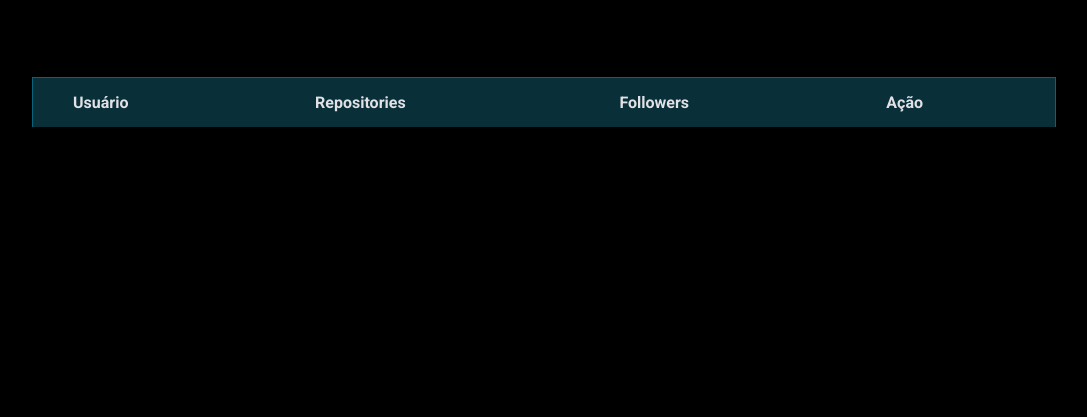
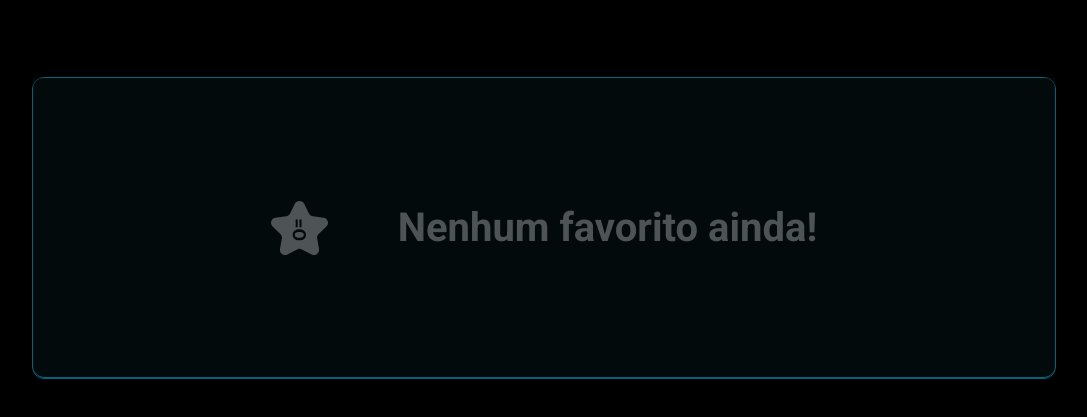
Before and after one commit to lucastdcs/GitFav, a plain HTML site: page index.html in a window 1280 px wide. Shown: the part 101-518 px from the top of the page, without its empty margins (96-1183 px from the left). Drawn offline with Linux system fonts and the light colour scheme.

Commit message:
finisehd project

```diff
--- a/index.html
+++ b/index.html
@@ -22,7 +22,9 @@
                 <label class="sr-only" for="submitUsername">Digite o GitHub username que quer favoritar</label>
                 <input type="text" id="submitUsername" placeholder="Digite o GitHub username que quer favoritar">
                 <button>
-                    <img src="assets/svgs/star.svg" alt="Estrela">
+                    <svg width="24" height="22" viewBox="0 0 24 22" fill="none" xmlns="http://www.w3.org/2000/svg">
+                        <path fill-rule="evenodd" clip-rule="evenodd" d="M12 0.5C12.3249 0.5 12.6128 0.709195 12.7133 1.01819L14.9824 8H22.5C22.8287 8 23.1191 8.21402 23.2164 8.52798C23.3137 8.84193 23.1952 9.18266 22.9241 9.36855L16.8295 13.5477L19.1794 20.5102C19.2837 20.8193 19.1762 21.1605 18.9134 21.354C18.6506 21.5474 18.2929 21.5488 18.0287 21.3573L12 16.9887L5.97133 21.3573C5.70709 21.5488 5.34938 21.5474 5.0866 21.354C4.82381 21.1605 4.71628 20.8193 4.82063 20.5102L7.17046 13.5477L1.07585 9.36855C0.804769 9.18266 0.686309 8.84193 0.783612 8.52798C0.880915 8.21402 1.17131 8 1.49999 8H9.01763L11.2867 1.01819C11.3871 0.709195 11.6751 0.5 12 0.5ZM12 3.67651L10.2758 8.98181C10.1753 9.2908 9.88739 9.5 9.56249 9.5H3.91994L8.48664 12.6315C8.76343 12.8213 8.88044 13.1718 8.77311 13.4898L6.99287 18.7646L11.5599 15.4552C11.8225 15.2649 12.1775 15.2649 12.4401 15.4552L17.0071 18.7646L15.2269 13.4898C15.1196 13.1718 15.2366 12.8213 15.5133 12.6315L20.08 9.5H14.4375C14.1126 9.5 13.8246 9.2908 13.7242 8.98181L12 3.67651Z" fill="white"></path>
+                        </svg>
                     favoritar
                 </button>
             </div>
@@ -40,10 +42,7 @@
             </thead>
 
             <tbody>
-                <!-- <tr class="empty-table">
-                        <img src="assets/svgs/Estrela.svg" alt="Estrela">
-                        <h1>Nenhum favorito ainda!</h1>
-                        </tr> -->
+
             </tbody>
         </table>
 
--- a/js/Favorites.js
+++ b/js/Favorites.js
@@ -10,6 +10,8 @@ export class FavoritesData {
     saveUsers() {
         localStorage.setItem('@github-favorites:', JSON.stringify(this.userEntries))
         this.clearInput()
+        document.location.reload(true);
+
 
     }
     async getUser(username) {
@@ -27,6 +29,7 @@ export class FavoritesData {
             this.userEntries = [user, ...this.userEntries]
             this.update()
             this.saveUsers()
+            this.forEmptyTbody()
 
 
         } catch (e) {
@@ -49,6 +52,7 @@ export class FavoritesView extends FavoritesData {
         this.tbody = this.root.querySelector('table tbody')
         this.update()
         this.getValue()
+        this.forEmptyTbody()
     }
     update() {
         this.removeAllRows()
@@ -65,6 +69,7 @@ export class FavoritesView extends FavoritesData {
                 const isOk = confirm('Tem certeza que deseja remover o usuário?')
                 if (isOk) {
                     this.deleteUser(user)
+                    this.forEmptyTbody()
                 }
             }
         })
@@ -75,6 +80,7 @@ export class FavoritesView extends FavoritesData {
             const { value } = this.root.querySelector('.search input')
             this.getUser(value)
         }
+
 
     }
     createRow() {
@@ -111,4 +117,23 @@ export class FavoritesView extends FavoritesData {
     clearInput() {
         this.root.querySelector('.search input').value = ''
     }
+
+    forEmptyTbody() {
+        console.log('rodei')
+        console.log(this.userEntries)
+        const empty = this.userEntries.length < 1;
+
+        const table = this.root.querySelector('table')
+        if (empty) {
+
+            table.innerHTML = `
+        <td class="empty-table" colspan="4">
+                        <img src="assets/svgs/Estrela.svg" alt="Estrela">
+                        <h1>Nenhum favorito ainda!</h1>
+        </td>
+        `
+        }
+
+
+    }
 }
--- a/styles.css
+++ b/styles.css
@@ -8,7 +8,7 @@
     font-size: 62.5%;
     --ff-primary: 'Roboto', sans-serif;
     --hue: 191;
-    --blue-primary: hsla(var(--hue), 91%, 25%, 100%);
+    --blue-primary: hsl(var(--hue), 91%, 25%, 1);
     --blue-dark: hsla(var(--hue), 61%, 6%, 50%);
     --blue-other: hsl(var(--hue), 72%, 13%);
     --blue-dark-row: hsla(194, 64%, 6%, 0.5);
@@ -82,29 +82,28 @@ header {
     background-color: var(--blue-primary);
     border-radius: 5px;
     border: none;
-    padding: 12px 32px;
+    padding: 0 1rem;
     text-transform: uppercase;
     font-weight: bold;
     justify-content: center;
+    transition: all 100ms ease-in;
 }
 
 .search button:hover {
-    filter: brightness(1.1);
+    background-color: white;
+    color: var(--blue-primary);
+}
+
+.search button:hover path {
+    fill: var(--blue-primary);
 }
 
 table {
     width: 100%;
-    border-collapse: collapse;
 }
 
 table * {
     text-align: left;
-}
-
-tbody tr {
-    border-bottom: 1px solid var(--blue-primary);
-    border-left: 1px solid var(--blue-primary);
-    border-right: 1px solid var(--blue-primary);
 }
 
 td {
@@ -115,11 +114,8 @@ table th {
     padding: 1.5rem 4rem;
 }
 
-thead tr {
-    background-color: var(--blue-other);
-    border-left: 1px solid var(--blue-primary);
-    border-right: 1px solid var(--blue-primary);
-    border-top: 1px solid var(--blue-primary);
+thead tr th {
+    background-color: #092D38;
 }
 
 td.user {
@@ -135,10 +131,6 @@ td.user img {
     object-fit: cover;
 }
 
-table tr:nth-child(even) {
-    background-color: var(--blue-light-row);
-}
-
 tr p {
     font-weight: bold;
 }
@@ -149,3 +141,60 @@ tr p {
     color: #F75A68;
     font-weight: bold;
 }
+
+
+/*** borders config */
+
+table {
+    border-collapse: separate;
+    border-spacing: 0;
+    border: 1px solid var(--blue-primary);
+    border-radius: 12px;
+}
+
+tbody tr td {
+    border-bottom: 1px solid var(--blue-primary);
+}
+
+table tr:nth-child(even) td {
+    background-color: var(--blue-light-row);
+}
+
+table tr:nth-child(odd) td {
+    background-color: var(--blue-dark-row);
+}
+
+thead th:first-child {
+    border-top-left-radius: 12px;
+}
+
+thead th:last-child {
+    border-top-right-radius: 12px;
+}
+
+tbody tr:last-child td:last-child {
+    border-bottom-right-radius: 12px;
+}
+
+tbody tr:last-child td:first-child {
+    border-bottom-left-radius: 12px;
+}
+
+
+/* Empty table */
+
+.empty-table {
+    height: 30rem;
+    display: flex;
+    align-items: center;
+    justify-content: center;
+    background-color: var(--blue-dark-row);
+    gap: 7rem;
+}
+
+.empty-table h1 {
+    color: #4E5455;
+    font-weight: 700;
+    font-size: 40px;
+    line-height: 25px;
+}
```
